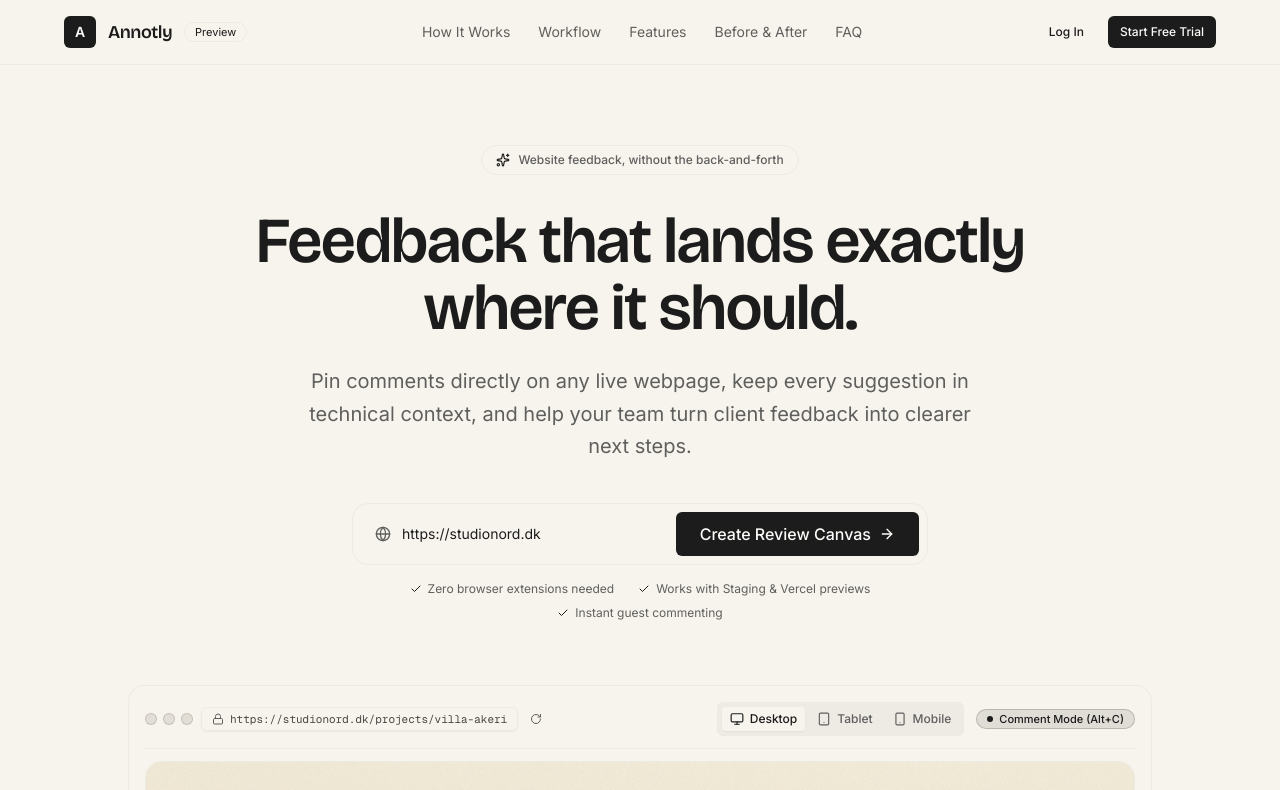
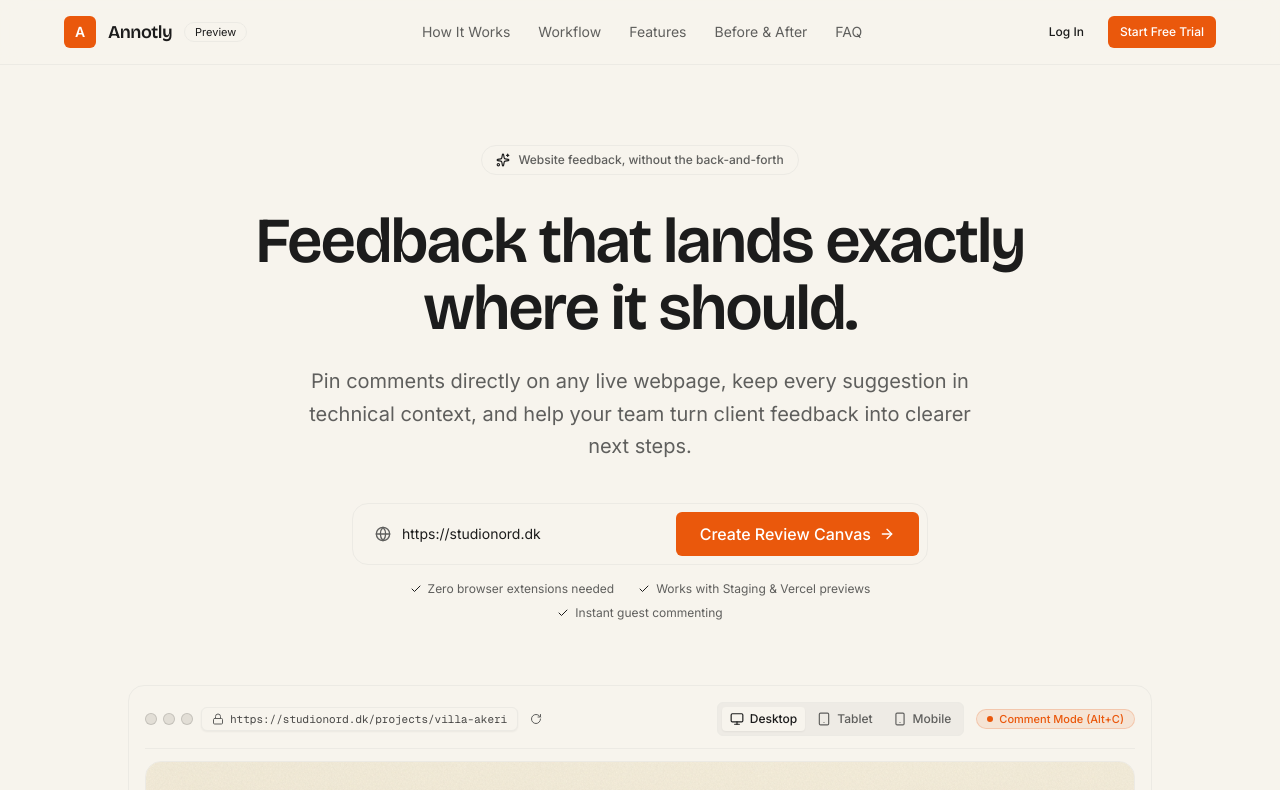
Before and after one commit to slhnx/annotly, a Next.js app: page / in a window 1280 px wide. Shown: the top 790 px of the page. Built offline with nearby package versions, Linux system fonts and the light colour scheme.

Commit message:
feat(theme): configure vibrant warm orange as primary brand color across app and DESIGN.md

```diff
--- a/app/globals.css
+++ b/app/globals.css
@@ -61,9 +61,9 @@
   --popover: #f7f4ed;
   --popover-foreground: #1c1c1c;
 
-  /* Primary Dark Button */
-  --primary: #1c1c1c;
-  --primary-foreground: #fcfbf8;
+  /* Primary Vibrant Warm Orange */
+  --primary: #ea580c;
+  --primary-foreground: #ffffff;
 
   /* Secondary & Muted */
   --secondary: #eceae4;
@@ -83,7 +83,7 @@
   --border-interactive: rgba(28, 28, 28, 0.4);
 
   /* Focus Ring */
-  --ring: rgba(59, 130, 246, 0.5);
+  --ring: rgba(234, 88, 12, 0.4);
 
   /* Radius (Standard 6px) */
   --radius: 0.375rem;
@@ -91,18 +91,18 @@
   /* Sidebar */
   --sidebar: #f7f4ed;
   --sidebar-foreground: #1c1c1c;
-  --sidebar-primary: #1c1c1c;
-  --sidebar-primary-foreground: #fcfbf8;
-  --sidebar-accent: rgba(28, 28, 28, 0.04);
-  --sidebar-accent-foreground: #1c1c1c;
+  --sidebar-primary: #ea580c;
+  --sidebar-primary-foreground: #ffffff;
+  --sidebar-accent: rgba(234, 88, 12, 0.05);
+  --sidebar-accent-foreground: #ea580c;
   --sidebar-border: #eceae4;
-  --sidebar-ring: rgba(59, 130, 246, 0.5);
+  --sidebar-ring: rgba(234, 88, 12, 0.4);
 
   /* Charts */
-  --chart-1: #1c1c1c;
-  --chart-2: #5f5f5d;
-  --chart-3: #8a8883;
-  --chart-4: #b8b5ac;
+  --chart-1: #ea580c;
+  --chart-2: #1c1c1c;
+  --chart-3: #5f5f5d;
+  --chart-4: #8a8883;
   --chart-5: #eceae4;
 }
 
@@ -115,8 +115,8 @@
   --popover: #1c1c1c;
   --popover-foreground: #f7f4ed;
 
-  --primary: #f7f4ed;
-  --primary-foreground: #1c1c1c;
+  --primary: #f97316;
+  --primary-foreground: #ffffff;
 
   --secondary: #272624;
   --secondary-foreground: #f7f4ed;
@@ -132,16 +132,16 @@
   --input: rgba(236, 234, 228, 0.15);
   --border-interactive: rgba(236, 234, 228, 0.4);
 
-  --ring: rgba(59, 130, 246, 0.6);
+  --ring: rgba(249, 115, 22, 0.5);
 
   --sidebar: #141413;
   --sidebar-foreground: #f7f4ed;
-  --sidebar-primary: #f7f4ed;
-  --sidebar-primary-foreground: #1c1c1c;
-  --sidebar-accent: #242321;
-  --sidebar-accent-foreground: #f7f4ed;
+  --sidebar-primary: #f97316;
+  --sidebar-primary-foreground: #ffffff;
+  --sidebar-accent: rgba(249, 115, 22, 0.1);
+  --sidebar-accent-foreground: #f97316;
   --sidebar-border: rgba(236, 234, 228, 0.15);
-  --sidebar-ring: rgba(59, 130, 246, 0.6);
+  --sidebar-ring: rgba(249, 115, 22, 0.5);
 }
 
 @layer base {
@@ -149,7 +149,7 @@
     @apply border-border outline-ring/50;
   }
   body {
-    @apply bg-background text-foreground antialiased selection:bg-neutral-900 selection:text-neutral-50;
+    @apply bg-background text-foreground antialiased selection:bg-primary/20 selection:text-primary;
     font-feature-settings: "cv02", "cv03", "cv04", "cv11";
   }
   html {
--- a/components/landing/final-cta.tsx
+++ b/components/landing/final-cta.tsx
@@ -46,7 +46,7 @@ export function FinalCta({ onStartReview }: FinalCtaProps) {
         <div className="max-w-lg mx-auto mb-8">
           <form
             onSubmit={handleSubmit}
-            className="p-1.5 sm:p-2 rounded-xl border border-border bg-background shadow-[rgba(0,0,0,0.04)_0px_4px_16px_0px] flex flex-col sm:flex-row gap-2 transition-all focus-within:shadow-[rgba(0,0,0,0.08)_0px_8px_24px_0px] focus-within:border-[rgba(28,28,28,0.4)]"
+            className="p-1.5 sm:p-2 rounded-xl border border-border bg-background shadow-[rgba(0,0,0,0.04)_0px_4px_16px_0px] flex flex-col sm:flex-row gap-2 transition-all focus-within:shadow-[rgba(234,88,12,0.1)_0px_8px_24px_0px] focus-within:border-primary/50"
           >
             <div className="relative flex-1">
               <Globe className="absolute left-3.5 top-1/2 -translate-y-1/2 size-4 text-muted-foreground" />
--- a/components/landing/hero.tsx
+++ b/components/landing/hero.tsx
@@ -49,7 +49,7 @@ export function Hero({ onStartReview }: HeroProps) {
       <div className="max-w-xl mx-auto mb-14">
         <form
           onSubmit={handleCreateCanvas}
-          className="p-1.5 sm:p-2 rounded-xl border border-border bg-card shadow-[rgba(0,0,0,0.04)_0px_4px_16px_0px] flex flex-col sm:flex-row gap-2 transition-all focus-within:shadow-[rgba(0,0,0,0.08)_0px_8px_24px_0px] focus-within:border-[rgba(28,28,28,0.4)]"
+          className="p-1.5 sm:p-2 rounded-xl border border-border bg-card shadow-[rgba(0,0,0,0.04)_0px_4px_16px_0px] flex flex-col sm:flex-row gap-2 transition-all focus-within:shadow-[rgba(234,88,12,0.1)_0px_8px_24px_0px] focus-within:border-primary/50"
         >
           <div className="relative flex-1">
             <Globe className="absolute left-3.5 top-1/2 -translate-y-1/2 size-4 text-muted-foreground" />
--- a/components/landing/workflow-chapters.tsx
+++ b/components/landing/workflow-chapters.tsx
@@ -74,7 +74,7 @@ export function WorkflowChapters() {
                 onClick={() => setActiveChapter(idx)}
                 className={`p-5 rounded-xl border cursor-pointer transition-all ${
                   isActive
-                    ? "bg-card border-foreground/40 shadow-[rgba(0,0,0,0.04)_0px_4px_16px_0px]"
+                    ? "bg-card border-primary/50 shadow-[rgba(234,88,12,0.06)_0px_4px_16px_0px]"
                     : "bg-card/40 border-border hover:bg-card/80 hover:border-border"
                 }`}
               >
@@ -88,7 +88,7 @@ export function WorkflowChapters() {
                     </h3>
                   </div>
                   {isActive && (
-                    <Badge variant="pill" className="text-[10px] py-0">
+                    <Badge variant="pill" className="text-[10px] py-0 bg-primary/10 text-primary border-primary/20 font-medium">
                       Active
                     </Badge>
                   )}
--- a/components/ui/button.tsx
+++ b/components/ui/button.tsx
@@ -8,9 +8,9 @@ const buttonVariants = cva(
   {
     variants: {
       variant: {
-        // DESIGN.md: Primary Dark with signature inset shadow and 6px radius
+        // DESIGN.md: Primary Orange with signature inset shadow and 6px radius
         default:
-          "bg-primary text-primary-foreground rounded-[6px] shadow-[rgba(255,255,255,0.2)_0px_0.5px_0px_0px_inset,rgba(0,0,0,0.2)_0px_0px_0px_0.5px_inset,rgba(0,0,0,0.05)_0px_1px_2px_0px] hover:bg-neutral-800 dark:hover:bg-neutral-200",
+          "bg-primary text-primary-foreground rounded-[6px] shadow-[rgba(255,255,255,0.25)_0px_0.5px_0px_0px_inset,rgba(0,0,0,0.2)_0px_0px_0px_0.5px_inset,rgba(0,0,0,0.08)_0px_1px_2px_0px] hover:bg-primary/90 active:scale-[0.99]",
         // DESIGN.md: Ghost / Outline with rgba(28,28,28,0.4) border and 6px radius
         outline:
           "border border-[rgba(28,28,28,0.4)] dark:border-[rgba(236,234,228,0.3)] bg-transparent text-foreground hover:bg-black/[0.04] dark:hover:bg-white/[0.04] rounded-[6px]",
```
Also changed, not shown: 1 other file (tests, documents, lock files or other folders).
